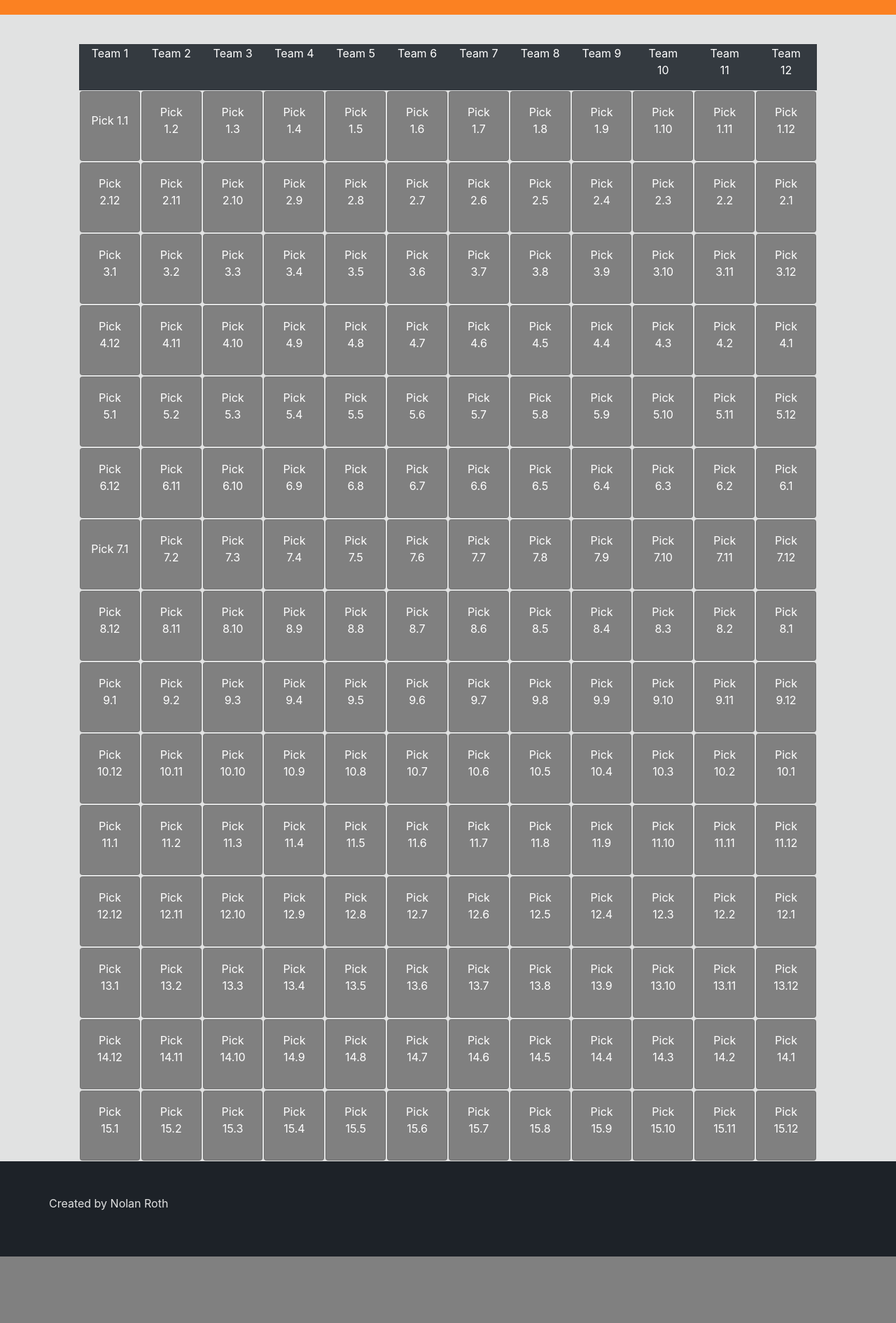
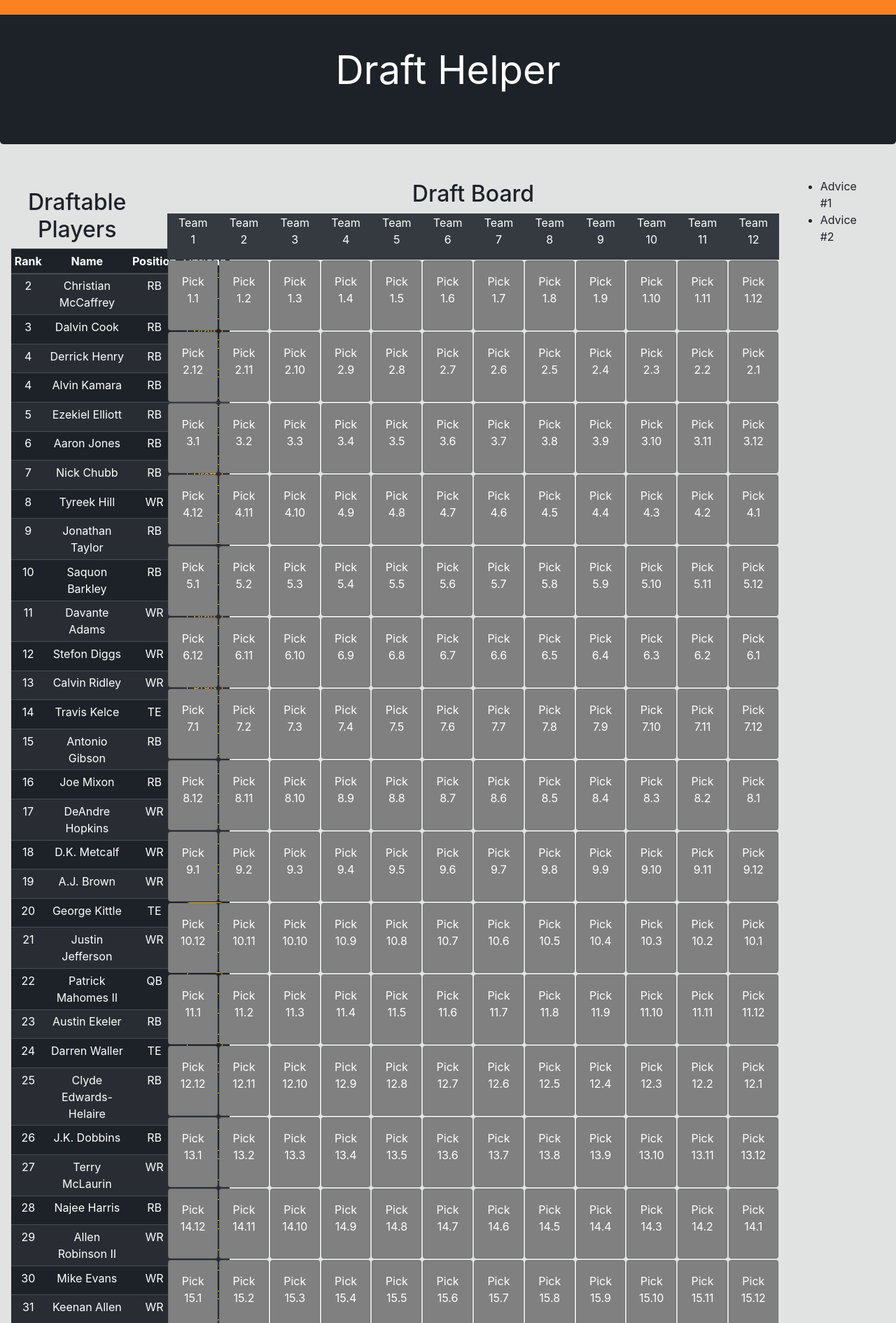
Before and after one commit to n-roth12/FFB-Draft-App, a Flask app: page /draft in a window 1280 px wide. Shown: the part 51-1941 px from the top of the page at 70% size. Before the commit the page ends 1846 px from the top, so only its background shows below. Run offline with Flask 2, Linux system fonts and the light colour scheme; data comes from the database, SQL or seed files in the repository; some libraries are stand-ins or nearby versions.

Commit message:
More draft page changes.

```diff
--- a/website/routes.py
+++ b/website/routes.py
@@ -117,7 +117,9 @@ def logout_page():
 
 @app.route('/draft')
 def draft_page():
-    return render_template('draft.html')
+    players = Player.query.order_by('rank').all()
+    swap_rank_form = SwapRankForm()
+    return render_template('draft.html', players=players, swap_rank_form=swap_rank_form)
 
 
 def scrape():
--- a/website/templates/base.html
+++ b/website/templates/base.html
@@ -71,7 +71,7 @@
 
 	{% block content %}
 	{% endblock %}
-	<footer class="footer py-5" style="background-color: #1D2228;">
+	<footer class="footer py-5 mt-5" style="background-color: #1D2228;">
 		<div class="container">
 			<div class="row">
 				<p style="color: #E1E2E2">Created by Nolan Roth</p>
--- a/website/templates/draft.html
+++ b/website/templates/draft.html
@@ -5,16 +5,52 @@
 {% endblock %}
 
 {% block content %}
+<div class="jumbotron text-center" style="color:white; background-color:#1D2228;">
+   <div class="mx-auto my-1">
+       <h1 class="display-4 font-weight-normal" style="color: white">Draft Helper</h1>
+   </div>
+</div>
 
+<div class="row mt-5">
 
-<table style="width:80%; margin-right: auto; margin-left: auto; margin-top: 5%;">
+	<div class="col-sm-2 m-3">
+		<table class="table table-hover table-striped table-sm table-dark" style="width: 90%; margin-left:auto; margin-right:auto; background-color: #1D2228">
 			<thead>
+				<h2 class="text-center">Draftable Players</h2>
+				<tr>
+					<th scope="col" class="text-center">Rank</th>
+					<th scope="col" class="text-center">Name</th>
+					<th scope="col" class="text-center">Position</th>
+					<th scope="col" class="text-center">Options</th>
+				</tr>
+			</thead>
+			<tbody>
+				{% for player in players %}
+				{% include 'includes/players_modals.html' %}
+					<tr class="player-row" id="{{ player.id }}-row">
+						<td class="text-center custom-rank" form="player-form">{{ player.rank }}</td>
+						<td class="text-center">{{ player.name }}</td>
+						<td class="text-center">{{ player.position }}</td>
+						<td class="text-center">
+							<button class="btn btn-outline btn-outline-warning btn-sm" data-toggle="modal" data-target="#Modal-SwapRank-{{ player.id }}">Draft</button>
+						</td>
+					</tr>
+				{% endfor %}
+			</tbody>
+		</table>
+	</div>
+
+	<div class="col-sm-8 m-1">
+		<table>
+			<thead>
+				<h2 class="text-center">Draft Board</h2>
 				<tr class="row">
 				{% for i in range(12) %}
 					<td class="col bg-dark">
 						<p>Team {{i + 1}}</p>
 					</td>
 				{% endfor %}
+				</tr>
 			</thead>
 
 			<tbody>
@@ -29,6 +65,15 @@
 			{% endfor %}
 			</tbody>
 		</table>
+	</div>
+
+	<div class="col-sm-1">
+		<ul>
+			<li>Advice #1</li>
+			<li>Advice #2</li>
+		</ul>
+	</div>
+</div>
 
 
 <style>
--- a/website/templates/login.html
+++ b/website/templates/login.html
@@ -6,7 +6,7 @@ Login Page
 
 {% block content %}
 <body class="text-center">
-    <div class="container">
+    <div class="container mt-5 mb-5">
         <form method="POST" class="form-signin" style="color:white">
             {{ form.hidden_tag() }}
             <br>
--- a/website/templates/register.html
+++ b/website/templates/register.html
@@ -6,7 +6,7 @@ Register Page
 
 {% block content %}
 <body class="text-center">
-	<div class="container">
+	<div class="container mt-5 mb-5">
 		<form method="POST" class="form-register" style="color:white">
 			{{ form.hidden_tag() }}
 			<br>
```
Also changed, not shown: website/templates/rankings.html (+8 -6 lines). Lines whose indentation alone changed are shown as unchanged.
